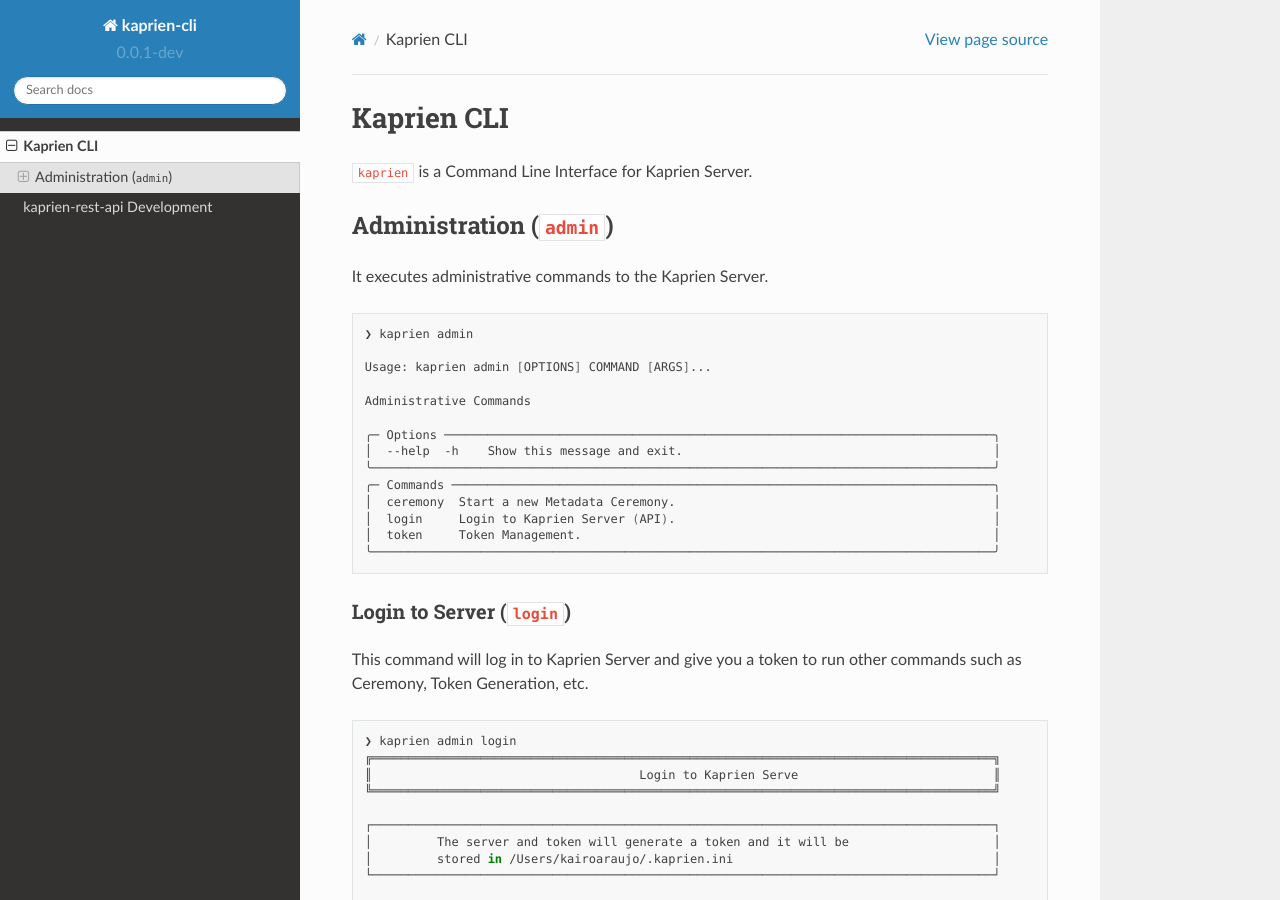
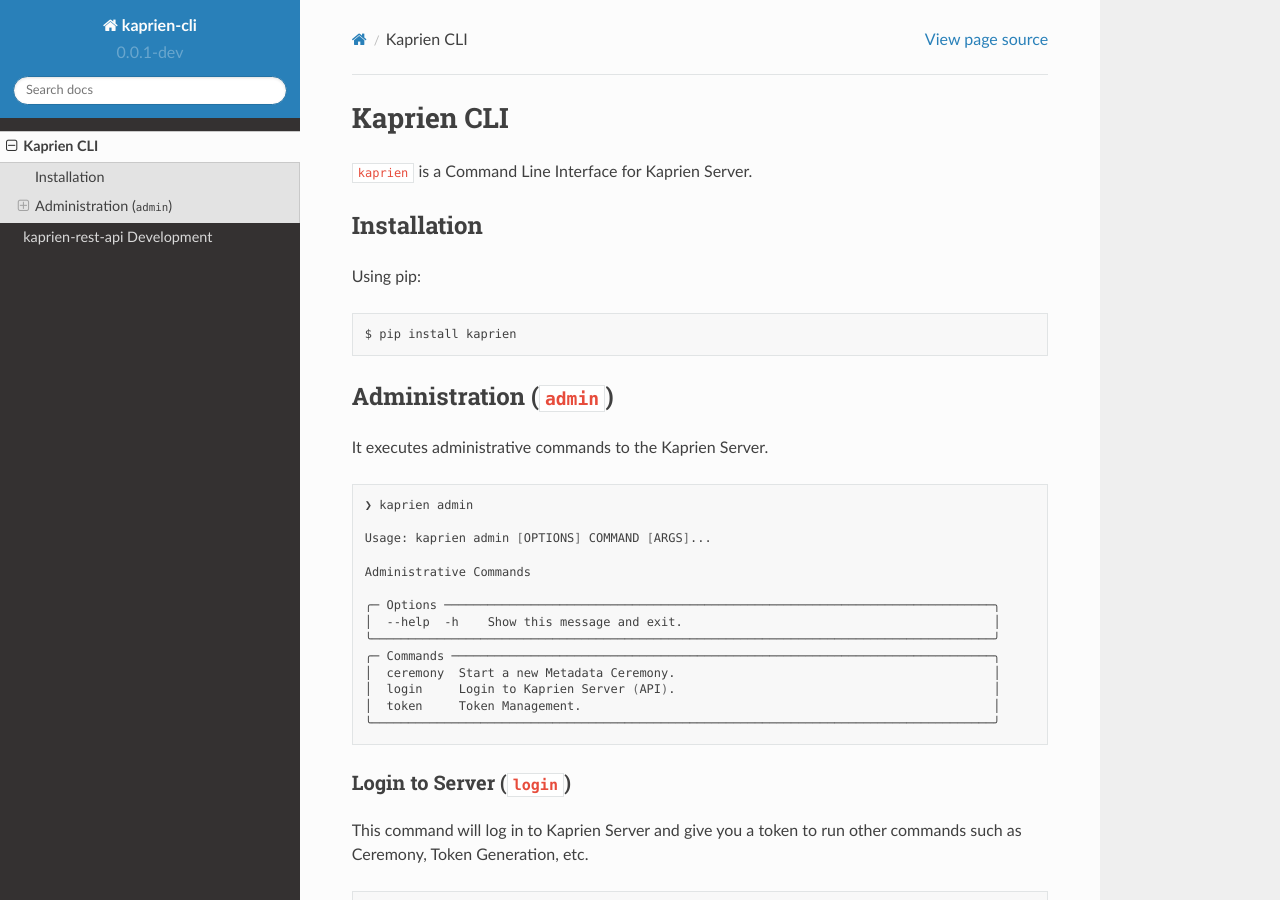
Before and after one commit to repository-service-tuf/repository-service-tuf-cli, a Sphinx documentation site: the page built from docs/source/guide/index.rst, in a window 1280 px wide and 900 px high. Built offline with Sphinx 7.4.7 and the Read the Docs theme 2.0.0, drawn with Linux system fonts in a browser that asks for light colours.

Commit message:
Add install docs
Removed also the setup.py as the pyproject.toml is used.

Signed-off-by: Kairo de Araujo <kairo@kairo.eti.br>

```diff
--- a/docs/source/guide/index.rst
+++ b/docs/source/guide/index.rst
@@ -1,11 +1,21 @@
-###########
+===========
 Kaprien CLI
-###########
+===========
 
 ``kaprien`` is a Command Line Interface for Kaprien Server.
 
+Installation
+============
+
+Using pip:
+
+.. code:: shell
+
+    $ pip install kaprien
+
+
 Administration (``admin``)
-##########################
+==========================
 
 It executes administrative commands to the Kaprien Server.
 
@@ -28,7 +38,7 @@ It executes administrative commands to the Kaprien Server.
 
 
 Login to Server (``login``)
-===========================
+--------------------------
 
 This command will log in to Kaprien Server and give you a token to run other commands such as Ceremony, Token Generation, etc.
 
@@ -52,8 +62,9 @@ This command will log in to Kaprien Server and give you a token to run other com
 
     Login successfuly.
 
+
 Ceremony (``ceremony``)
-=======================
+-----------------------
 
 The Kaprien Metadata uses the following Roles: ``Root``, ``Timestamp``,
 ``Snapshot``, ``Targets``, ``bin``, and ``bins`` to build the Repository
@@ -337,7 +348,7 @@ Using another computer with access to ``kaprien-rest-api``.
 3.  Run ``kaprien admin ceremony -b [-u filename]``
 
 Token (``token``)
-=================
+-----------------
 
 Token Management
 
--- a/setup.py
+++ /dev/null
@@ -1,5 +0,0 @@
-from setuptools import setup  # type: ignore
-
-setup(
-    name="kaprien",
-)
```
Also changed, not shown: requirements-dev.txt (+6 -4 lines), requirements.txt (+4 -4 lines), 2 other files.
